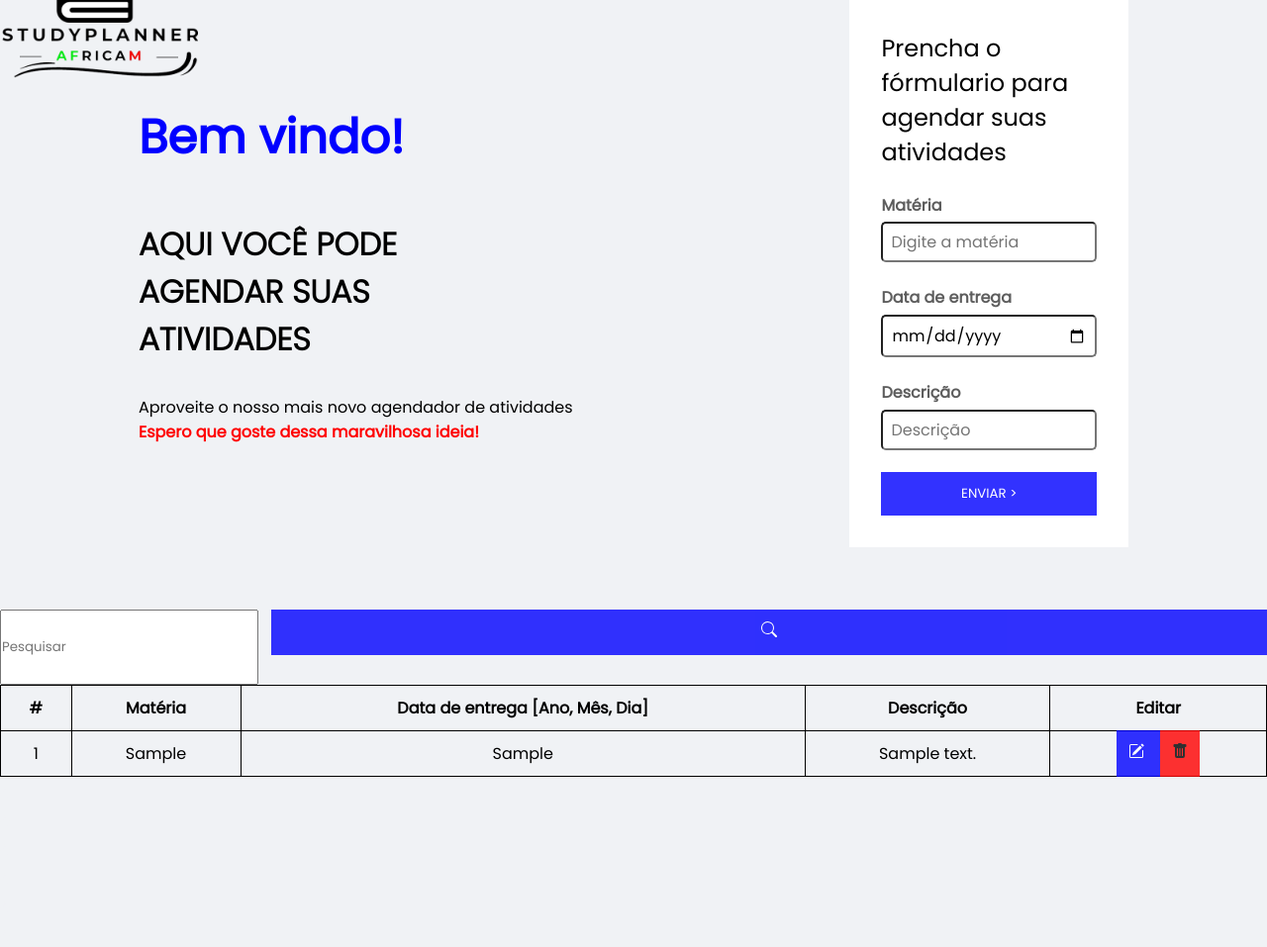
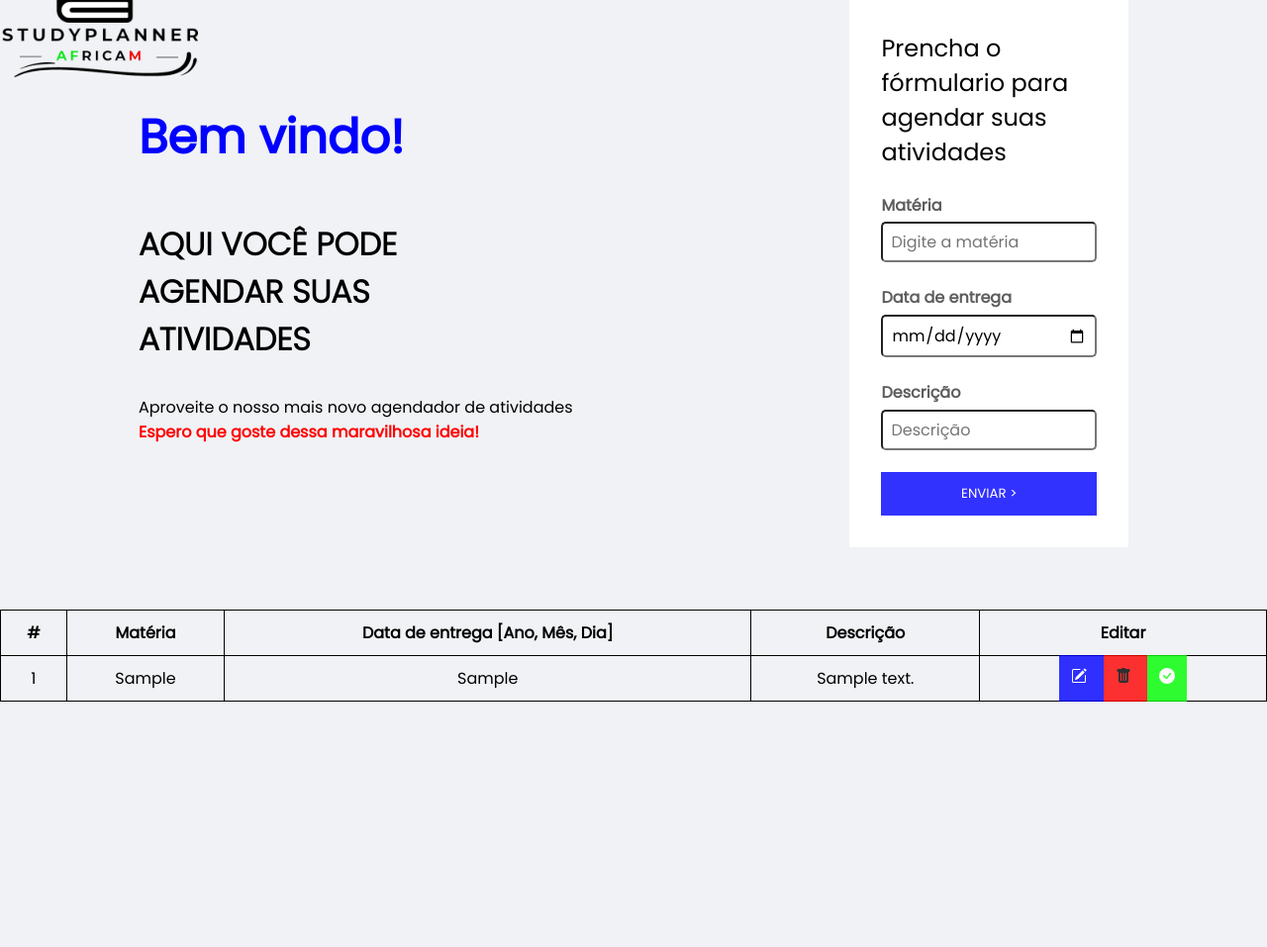
Before and after one commit to Aleffy-Discente/Projeto-AFM, a PHP site: page /inicio.php in a window 1280 px wide. Shown: the part 89-1046 px from the top of the page at 99% size. After the commit the page ends 798 px from the top, so only its background shows below. Run offline with PHP 8.4, Linux system fonts and the light colour scheme; the visitor is signed in with stand-in values (Sample User, id 1); tables that the repository leaves empty or names only in its code hold one stand-in row (values such as "Sample post").

Commit message:
Coloquei o botão verificar
E tirei o search

```diff
--- a/Inicio.php
+++ b/Inicio.php
@@ -198,6 +198,17 @@ if(isset($_POST['submit']))
         {
             opacity: 1;
         }
+        .btndn
+        {
+            background-color: #00ff00;
+            color: white;
+            text-transform: uppercase;
+            width: 100%;
+            border: none;
+            padding: 12px;
+            cursor: pointer;
+            opacity: 0.8;
+        }
         .btnd
         {
             background-color: #ff0000;
@@ -289,14 +300,6 @@ if(isset($_POST['submit']))
             </form>
         </div>
     </header>
-    <div class="box-search">
-        <input type="search" class="form-control w-25" placeholder="Pesquisar" id="pesquisar">
-        <button onclick="searchData()" class="btn btn-primary">
-            <svg xmlns="http://www.w3.org/2000/svg" width="16" height="16" fill="currentColor" class="bi bi-search" viewBox="0 0 16 16">
-                <path d="M11.742 10.344a6.5 6.5 0 1 0-1.397 1.398h-.001c.03.04.062.078.098.115l3.85 3.85a1 1 0 0 0 1.415-1.414l-3.85-3.85a1.007 1.007 0 0 0-.115-.1zM12 6.5a5.5 5.5 0 1 1-11 0 5.5 5.5 0 0 1 11 0z"/>
-            </svg>
-        </button>
-    </div>
     <table>
         <thead>
             <tr>
@@ -317,7 +320,7 @@ if(isset($_POST['submit']))
                     echo "<td>".$user_data['data']."</td>";
                     echo "<td>".$user_data['descricao']."</td>";
                     echo "<td>
-                        <a class='btn btn-sm btn-primary' href='edit.php?id=$user_data[id]'>
+                        <a class='btn btn-sm btn-primary' href='edit.php?id=$user_data[id]' title = 'Editar'>
                         <svg xmlns='http://www.w3.org/2000/svg' width='16' height='16' fill='currentColor' class='bi bi-pencil-square' viewBox='0 0 16 16'>
                             <path d='M15.502 1.94a.5.5 0 0 1 0 .706L14.459 3.69l-2-2L13.502.646a.5.5 0 0 1 .707 0l1.293 1.293zm-1.75 2.456-2-2L4.939 9.21a.5.5 0 0 0-.121.196l-.805 2.414a.25.25 0 0 0 .316.316l2.414-.805a.5.5 0 0 0 .196-.12l6.813-6.814z'/>
                             <path fill-rule='evenodd' d='M1 13.5A1.5 1.5 0 0 0 2.5 15h11a1.5 1.5 0 0 0 1.5-1.5v-6a.5.5 0 0 0-1 0v6a.5.5 0 0 1-.5.5h-11a.5.5 0 0 1-.5-.5v-11a.5.5 0 0 1 .5-.5H9a.5.5 0 0 0 0-1H2.5A1.5 1.5 0 0 0 1 2.5v11z'/>
@@ -326,6 +329,11 @@ if(isset($_POST['submit']))
                         <a class='btnd btnd-sm btnd-danger' href='delete.php?id=$user_data[id]' title='Deletar'>
                             <svg xmlns='http://www.w3.org/2000/svg' width='16' height='16 fill='currentColor' class='bi bi-trash-fill' viewBox='0 0 16 16'>
                                 <path d='M2.5 1a1 1 0 0 0-1 1v1a1 1 0 0 0 1 1H3v9a2 2 0 0 0 2 2h6a2 2 0 0 0 2-2V4h.5a1 1 0 0 0 1-1V2a1 1 0 0 0-1-1H10a1 1 0 0 0-1-1H7a1 1 0 0 0-1 1H2.5zm3 4a.5.5 0 0 1 .5.5v7a.5.5 0 0 1-1 0v-7a.5.5 0 0 1 .5-.5zM8 5a.5.5 0 0 1 .5.5v7a.5.5 0 0 1-1 0v-7A.5.5 0 0 1 8 5zm3 .5v7a.5.5 0 0 1-1 0v-7a.5.5 0 0 1 1 0z'/>
+                            </svg>
+                        </a>
+                        <a class='btndn btndn-sm' href='delete.php?id=$user_data[id]' title='Concluir'>
+                            <svg xmlns='http://www.w3.org/2000/svg' width='16' height='16' fill='currentColor' class='bi bi-check-circle-fill' viewBox='0 0 16 16'>
+                            <path d='M16 8A8 8 0 1 1 0 8a8 8 0 0 1 16 0zm-3.97-3.03a.75.75 0 0 0-1.08.022L7.477 9.417 5.384 7.323a.75.75 0 0 0-1.06 1.06L6.97 11.03a.75.75 0 0 0 1.079-.02l3.992-4.99a.75.75 0 0 0-.01-1.05z'/>
                             </svg>
                         </a>
                     </td>";
@@ -345,19 +353,4 @@ if(isset($_POST['submit']))
     <h3>a</h3>
 
     </body>
-    <script>
-        var search = document.getElementById('pesquisar');
-
-        search.addEventListener("keydown", function(event) {
-            if (event.key === "Enter")
-            {
-                searchData();
-            }
-        });
-
-        function searchData()
-        {
-            window.location = 'Inicio.php?search='+search.value;
-        }
-    </script>
     </html>
```
Also changed, not shown: apaga.html (deleted, +0 -22 lines).
